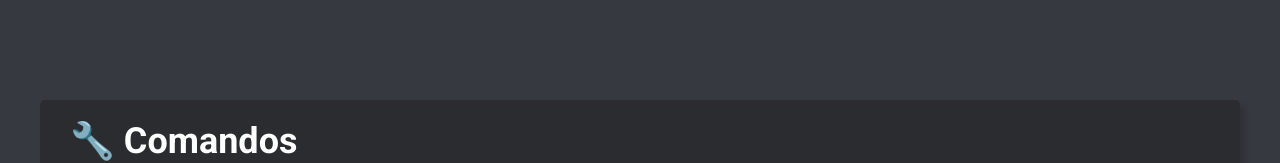
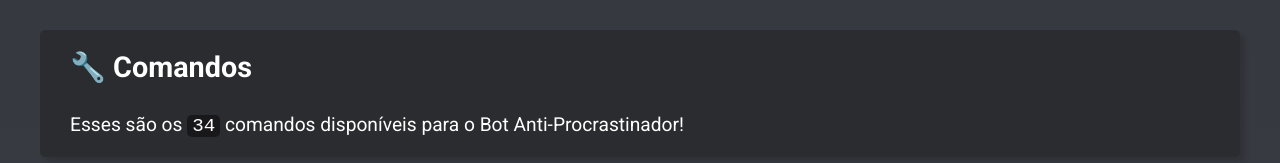
Before and after one commit to igorroc/ProcrastinaNao, a website: page comandos.html in a window 1280 px wide. Shown: the top 163 px of the page. Drawn offline with Linux system fonts and the light colour scheme.

Commit message:
[style]: Smaller components

```diff
--- a/comandos.css
+++ b/comandos.css
@@ -7,20 +7,21 @@
 
 html {
 	scroll-behavior: smooth;
+	background: #4c5058;
 }
 
 body {
 	font-family: "Roboto", sans-serif;
-	background-color: #36393f;
+	background: linear-gradient(#36393f, #4c5058);
 	background-repeat: no-repeat;
 	background-size: cover;
 	color: white;
-	font-size: 20px;
+	font-size: 16px;
 }
 
 header {
 	width: 100%;
-	height: 100px;
+	height: 30px;
 }
 
 main {
```
